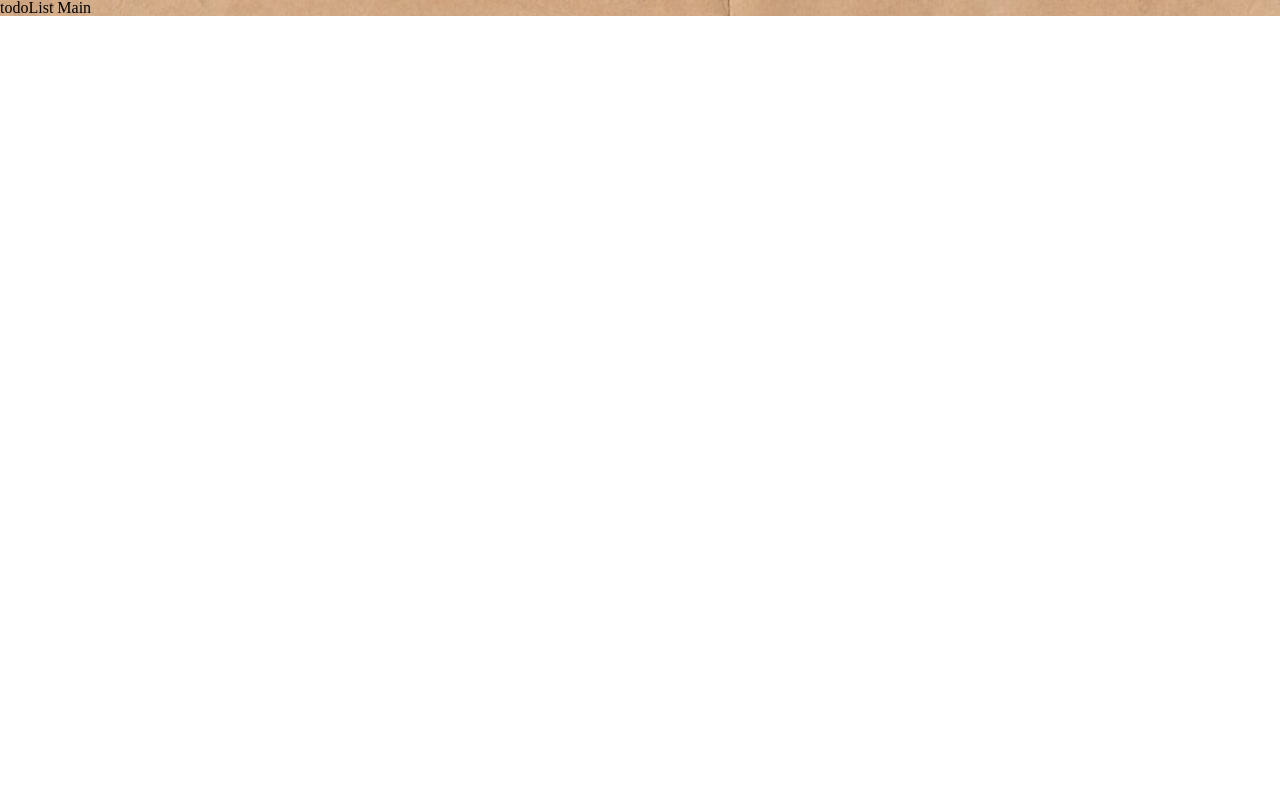
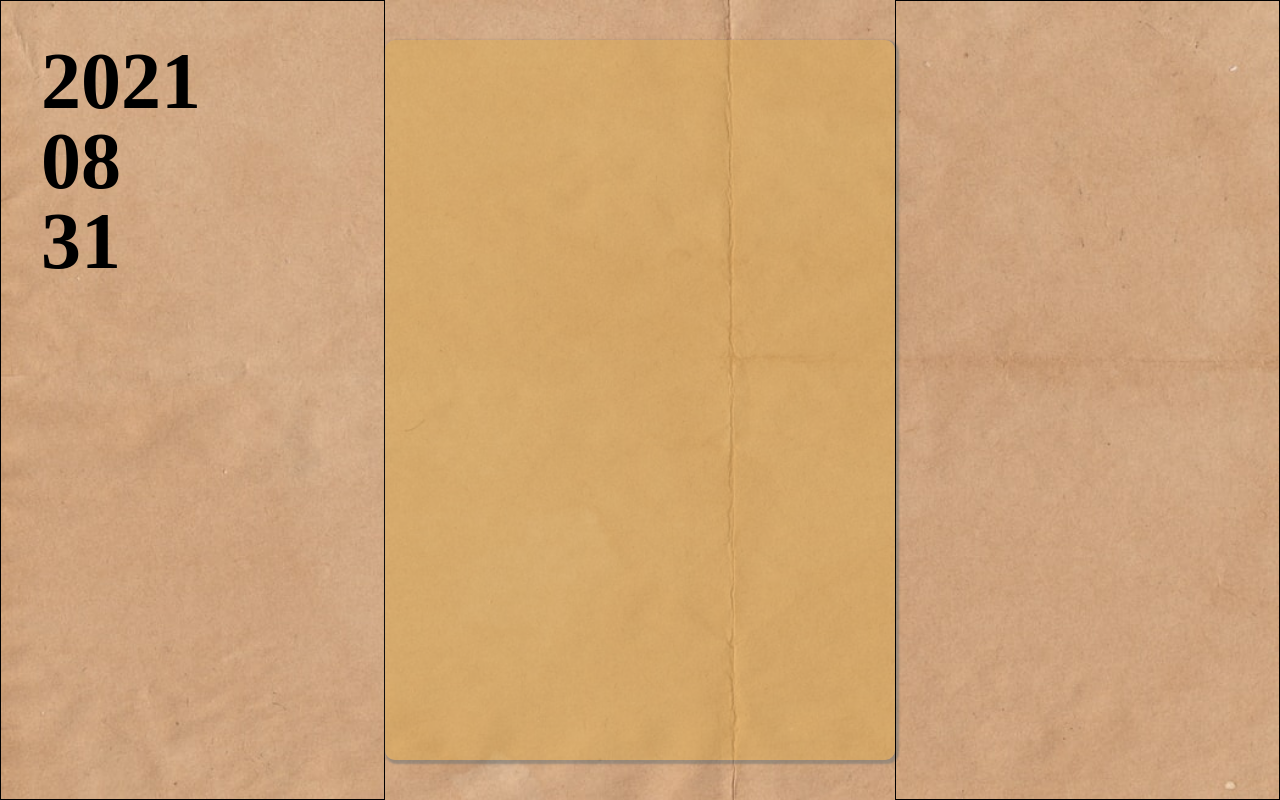
Before and after one commit to LimJiHoon94/todolist_front, a React (Create React App) app in the folder todolist_front/: page /todoList in a window 1280 px wide. Built offline with nearby package versions, Linux system fonts and the light colour scheme.

Commit message:
dotoList 화면개발 1

```diff
--- a/todolist_front/src/App.js
+++ b/todolist_front/src/App.js
@@ -3,6 +3,7 @@ import React from 'react';
 import { Route, Switch } from 'react-router-dom';
 import Login from './component/login/Login.jsx';
 import Membership from './component/membership/Membership.jsx';
+import TodoList from './component/todolist/TodoList.jsx'
 import './App.scss';
 
 
@@ -19,7 +20,7 @@ return (
           <Membership />
         </Route>
         <Route path="/todoList">
-            <div>todoList Main</div>
+          <TodoList />
         </Route>
       </Switch>
     </div>
--- a/todolist_front/src/component/login/Login.jsx
+++ b/todolist_front/src/component/login/Login.jsx
@@ -44,6 +44,7 @@ function Login(){
             console.log(res.data);
             if(res.data === 1){
                 alert("로그인 성공");
+
             }else{
                 alert("로그인에 실패하였습니다.");
             }
--- /dev/null
+++ b/todolist_front/src/component/todolist/TodoList.jsx
@@ -0,0 +1,32 @@
+/* eslit-disable */
+import React, { useState } from 'react';
+import './TodoList_style.scss'
+
+
+
+
+
+function TodoList(){
+    return(
+        <div className="todoList_area">
+            <div className="time_area">
+                <div className="time">
+                    <h2>2021</h2>
+                    <h2>08</h2>
+                    <h2>31</h2>
+                </div>
+            </div>
+            <div className="todoList">
+
+            </div>
+            <div className="add_area">
+
+            </div>
+        </div>
+    )
+}
+
+
+
+
+export default TodoList;
--- /dev/null
+++ b/todolist_front/src/component/todolist/TodoList_style.scss
@@ -0,0 +1,37 @@
+.todoList_area {
+  width: 100vw;
+  height: 100vh;
+  display: flex;
+}
+
+.time_area {
+  flex: 3;
+  height: 100vh;
+  border: 1px solid black;
+  box-sizing: border-box;
+}
+
+.todoList {
+  flex: 4;
+  height: 90vh;
+  box-sizing: border-box;
+  margin: 40px 0px 40px 0px;
+  background-color: #dbac5480;
+  box-shadow: 2px 2px 2px 2px #636e7277;
+  border-radius: 10px;
+}
+
+.add_area {
+  flex: 3;
+  height: 100vh;
+  border: 1px solid black;
+  box-sizing: border-box;
+}
+
+.time {
+  margin: 40px 0px 0px 40px;
+}
+.time > h2 {
+  font-size: 80px;
+  font-weight: bold;
+}
```
